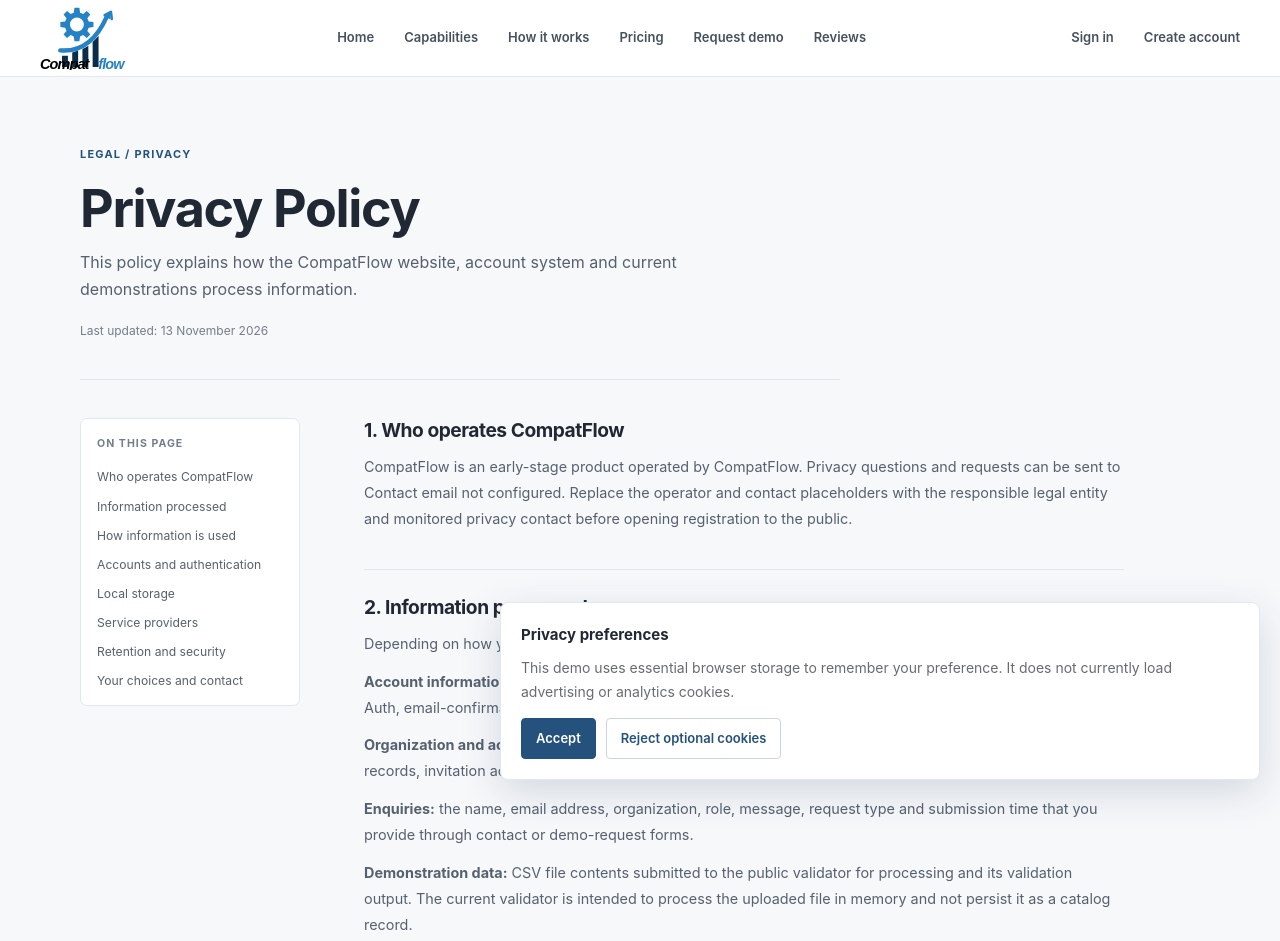
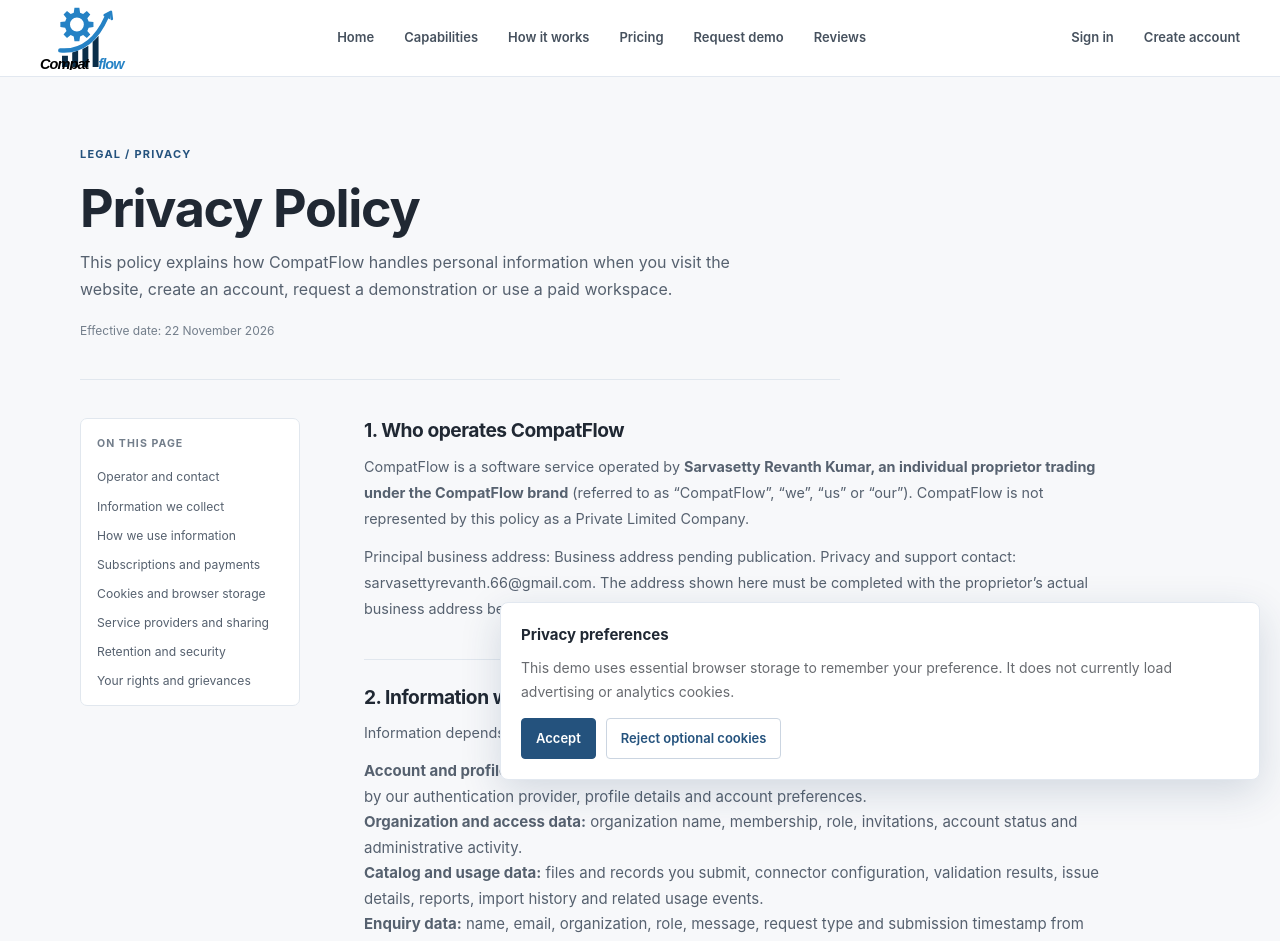
Before and after one commit to Revanth6699/compat-flow, a Next.js app in the folder frontend/: page /privacy in a window 1280 px wide. Shown: the top 941 px of the page. Built offline with nearby package versions, Linux system fonts and the light colour scheme; no server answers.

Commit message:
Update privacy policy for proprietor-operated SaaS

```diff
--- a/frontend/app/privacy/page.tsx
+++ b/frontend/app/privacy/page.tsx
@@ -1,22 +1,90 @@
 import type { Metadata } from "next";
-export const metadata: Metadata = { title: "Privacy Policy", description: "How CompatFlow processes account, organization, contact request and demonstration data." };
-const operatorName = process.env.NEXT_PUBLIC_OPERATOR_NAME || "CompatFlow";
-const contactEmail = process.env.NEXT_PUBLIC_CONTACT_EMAIL || "Contact email not configured";
+
+export const metadata: Metadata = {
+  title: "Privacy Policy",
+  description: "How CompatFlow collects, uses, stores and protects personal information.",
+};
+
+const contactEmail = process.env.NEXT_PUBLIC_CONTACT_EMAIL || "sarvasettyrevanth.66@gmail.com";
+const businessAddress = process.env.NEXT_PUBLIC_OPERATOR_ADDRESS || "Business address pending publication";
+
 export default function PrivacyPage() {
- return <main id="main" className="legal-page"><div className="container legal-container">
-  <header className="legal-hero"><span className="eyebrow">LEGAL / PRIVACY</span><h1>Privacy Policy</h1><p>This policy explains how the CompatFlow website, account system and current demonstrations process information.</p><span className="legal-updated">Last updated: 13 November 2026</span></header>
-  <div className="legal-layout"><aside className="legal-aside"><span>ON THIS PAGE</span><a href="#operator">Who operates CompatFlow</a><a href="#information">Information processed</a><a href="#purpose">How information is used</a><a href="#authentication">Accounts and authentication</a><a href="#cookies">Local storage</a><a href="#providers">Service providers</a><a href="#retention">Retention and security</a><a href="#rights">Your choices and contact</a></aside>
-   <article className="legal-content">
-    <section id="operator"><h2>1. Who operates CompatFlow</h2><p>CompatFlow is an early-stage product operated by {operatorName}. Privacy questions and requests can be sent to {contactEmail}. Replace the operator and contact placeholders with the responsible legal entity and monitored privacy contact before opening registration to the public.</p></section>
-    <section id="information"><h2>2. Information processed</h2><p>Depending on how you use the service, information may include:</p><p><strong>Account information:</strong> email address, authentication identifiers, password credentials managed by Supabase Auth, email-confirmation status and profile information such as the display name you choose to provide.</p><p><strong>Organization and access information:</strong> organization membership, assigned role, account status, invitation records, invitation acceptance and related administrative actions.</p><p><strong>Enquiries:</strong> the name, email address, organization, role, message, request type and submission time that you provide through contact or demo-request forms.</p><p><strong>Demonstration data:</strong> CSV file contents submitted to the public validator for processing and its validation output. The current validator is intended to process the uploaded file in memory and not persist it as a catalog record.</p><p><strong>Technical information:</strong> hosting, API, database and security providers may process IP address, browser/device details, timestamps, request metadata and service logs as part of operating and protecting the service.</p></section>
-    <section id="purpose"><h2>3. How information is used</h2><p>We use information to create and authenticate accounts, confirm email addresses, recover accounts, maintain user profiles, link users to organizations, enforce role-based access, issue and validate invitations, respond to enquiries, provide the demonstration and protect the service. We do not sell personal information.</p><div className="legal-callout">Do not submit passwords, payment-card information, confidential supplier files, personal information about other people or production catalog data through public forms or the CSV demo.</div></section>
-    <section id="authentication"><h2>4. Accounts and authentication</h2><p>Account registration, email confirmation, sign-in and password recovery are handled through Supabase Auth. CompatFlow receives authentication tokens to establish a signed-in session and verify requests to its API. The current frontend stores the refresh token in browser session storage and uses browser local storage temporarily for the PKCE email-link verification value. Sign out clears the locally stored session and requests server-side sign-out.</p><p>Creating an authentication account does not by itself create an organization or grant workspace access. Organization membership and role information are managed separately by CompatFlow. Invitation links should be treated as confidential access credentials.</p></section>
-    <section id="cookies"><h2>5. Cookies and browser storage</h2><p>The website stores the cookie-consent preference in browser local storage. The current custom authentication client stores a refresh token in session storage and a temporary PKCE verifier in local storage to complete email confirmation and password-recovery links. These values support authentication and are not advertising identifiers. Browser settings can clear local and session storage, but doing so may sign you out or invalidate an in-progress verification flow.</p></section>
-    <section id="providers"><h2>6. Service providers and sharing</h2><p>CompatFlow relies on third-party infrastructure to host the website and API, provide authentication and store application data. These providers process information as needed to provide their services and under their own terms. Information may also be disclosed where required by law, to protect users or the service, or as part of a business transfer where legally permitted. Organization administrators may be able to view account details and workspace activity needed to administer their organization.</p></section>
-    <section id="retention"><h2>7. Retention and security</h2><p>Account, organization, invitation and enquiry records are retained for as long as needed to operate the service, administer access, respond to requests, resolve disputes and meet legal obligations. Authentication records are subject to the configured Supabase project retention and deletion processes. CSV contents are intended not to be persisted by the public validator, although request metadata and technical logs may be retained by infrastructure providers under their own policies. Reasonable technical and organizational safeguards are used, but no internet service can guarantee absolute security.</p></section>
-    <section id="rights"><h2>8. Your choices and privacy requests</h2><p>Depending on the law that applies to you, you may be able to request access to, correction of or deletion of your personal information, or exercise other applicable rights. Contact {contactEmail}. We may need to verify your identity and may retain certain information where required or permitted by law. You can update your display name and password in <a href="/settings">Profile settings</a>; account email changes and organization membership changes may require administrator assistance.</p></section>
-    <section><h2>9. International processing and policy changes</h2><p>Our service providers may process information in countries other than the country where you are located. Where required, appropriate safeguards should be used for international transfers. This policy may be updated as product functionality, providers or data practices change. The latest version will be published on this page.</p></section>
-   </article>
-  </div>
- </div></main>;
+  return (
+    <main id="main" className="legal-page">
+      <div className="container legal-container">
+        <header className="legal-hero">
+          <span className="eyebrow">LEGAL / PRIVACY</span>
+          <h1>Privacy Policy</h1>
+          <p>This policy explains how CompatFlow handles personal information when you visit the website, create an account, request a demonstration or use a paid workspace.</p>
+          <span className="legal-updated">Effective date: 22 November 2026</span>
+        </header>
+        <div className="legal-layout">
+          <aside className="legal-aside">
+            <span>ON THIS PAGE</span>
+            <a href="#operator">Operator and contact</a>
+            <a href="#information">Information we collect</a>
+            <a href="#use">How we use information</a>
+            <a href="#payments">Subscriptions and payments</a>
+            <a href="#storage">Cookies and browser storage</a>
+            <a href="#sharing">Service providers and sharing</a>
+            <a href="#retention">Retention and security</a>
+            <a href="#rights">Your rights and grievances</a>
+          </aside>
+          <article className="legal-content">
+            <section id="operator">
+              <h2>1. Who operates CompatFlow</h2>
+              <p>CompatFlow is a software service operated by <strong>Sarvasetty Revanth Kumar, an individual proprietor trading under the CompatFlow brand</strong> (referred to as “CompatFlow”, “we”, “us” or “our”). CompatFlow is not represented by this policy as a Private Limited Company.</p>
+              <p>Principal business address: {businessAddress}. Privacy and support contact: <a href={`mailto:${contactEmail}`}>{contactEmail}</a>. The address shown here must be completed with the proprietor’s actual business address before live commercial launch.</p>
+            </section>
+            <section id="information">
+              <h2>2. Information we collect</h2>
+              <p>Information depends on the features you use and may include:</p>
+              <ul>
+                <li><strong>Account and profile data:</strong> name, email address, authentication identifiers, password credentials handled by our authentication provider, profile details and account preferences.</li>
+                <li><strong>Organization and access data:</strong> organization name, membership, role, invitations, account status and administrative activity.</li>
+                <li><strong>Catalog and usage data:</strong> files and records you submit, connector configuration, validation results, issue details, reports, import history and related usage events.</li>
+                <li><strong>Enquiry data:</strong> name, email, organization, role, message, request type and submission timestamp from contact and demonstration forms.</li>
+                <li><strong>Payment and subscription references:</strong> plan, subscription status, billing period, transaction identifiers, invoice or receipt references and payment event details. Payment credentials are handled by the payment provider; we do not ask you to send card numbers or security codes to CompatFlow.</li>
+                <li><strong>Technical and security data:</strong> IP address, browser and device information, timestamps, diagnostic logs and request metadata generated by the website, API and infrastructure providers.</li>
+              </ul>
+            </section>
+            <section id="use">
+              <h2>3. How we use information</h2>
+              <p>We use information to create and secure accounts; authenticate users; manage organizations, roles and invitations; provide catalog validation, imports, reports and integrations; administer subscriptions; process support and demonstration requests; send service and billing communications; prevent fraud and misuse; troubleshoot failures; maintain records; and comply with legal obligations.</p>
+              <p>We do not sell personal information. We do not use uploaded catalog information to advertise third-party products. You are responsible for ensuring that you have the right to upload and process information supplied to CompatFlow, including information relating to other people.</p>
+            </section>
+            <section id="payments">
+              <h2>4. Subscriptions and payments</h2>
+              <p>When paid subscriptions are available, payments and recurring billing are processed through Razorpay or another payment method expressly identified at checkout. The payment provider may collect and process payment credentials, verification data and transaction information under its own privacy terms. CompatFlow receives payment and subscription references needed to activate access, reconcile billing, handle support requests and maintain financial records.</p>
+              <p>We do not store full payment-card numbers, CVV values, UPI PINs or internet-banking passwords. Do not send these details to us through email, contact forms or support messages.</p>
+            </section>
+            <section id="storage">
+              <h2>5. Cookies and browser storage</h2>
+              <p>CompatFlow currently uses browser storage for essential functions, including remembering your privacy-banner choice and maintaining authentication and email-verification flows. The current website does not intentionally load advertising or analytics cookies. Authentication tokens and temporary verification values may be stored in browser local or session storage. Clearing browser storage may sign you out or interrupt an active verification flow.</p>
+            </section>
+            <section id="sharing">
+              <h2>6. Service providers and other disclosures</h2>
+              <p>We use service providers to host and deliver the website and API, authenticate users, store application data, process payments and deliver operational email. These may include Vercel, Render, Supabase, Razorpay and Google email services, depending on the feature and environment. They process information as needed to provide their services and under their applicable terms and safeguards.</p>
+              <p>We may disclose information where required by law, to respond to lawful requests, protect users or the service, investigate suspected misuse, or complete a lawful business transfer. Organization administrators can access member and workspace information needed to administer their organization. We do not make customer workspace information public by default.</p>
+            </section>
+            <section id="retention">
+              <h2>7. Retention and security</h2>
+              <p>We retain information for as long as reasonably necessary to provide the service, maintain account and subscription records, support organizations, resolve disputes, prevent fraud and meet applicable legal and accounting requirements. Retention periods may differ for authentication records, uploaded catalog data, reports, enquiries, payment records and technical logs. Deleting an account does not require us to erase records that must be retained by law or are necessary to establish, exercise or defend legal claims.</p>
+              <p>We use reasonable technical and organizational safeguards appropriate to the service. No online service or transmission method can be guaranteed completely secure. You should use strong, unique passwords, restrict team access and avoid uploading information you are not authorized to share.</p>
+            </section>
+            <section id="rights">
+              <h2>8. Your choices, privacy rights and grievances</h2>
+              <p>Subject to applicable law, you may request access to information about your personal data, correction or updating of inaccurate information, erasure where permitted, or exercise other available rights. Where processing relies on consent, you may withdraw that consent; withdrawal does not affect processing already carried out lawfully. You may also request help with account deletion through your account settings or by contacting us.</p>
+              <p>Send privacy requests or complaints to <a href={`mailto:${contactEmail}`}>{contactEmail}</a> with the subject “Privacy Request”. We may ask for reasonable information to verify your identity. We aim to acknowledge grievances within 48 hours and resolve them within 30 days, subject to complexity and applicable legal requirements.</p>
+              <p><strong>Grievance contact:</strong> Sarvasetty Revanth Kumar, Proprietor, CompatFlow. Email: <a href={`mailto:${contactEmail}`}>{contactEmail}</a>. Business address: {businessAddress}. The business address must be completed before live launch.</p>
+            </section>
+            <section>
+              <h2>9. Children, international processing and updates</h2>
+              <p>CompatFlow is a business software service and is not directed to children. Do not create an account or submit a child’s personal information. Our service providers may process information in locations outside your state or country, subject to applicable law and safeguards. We may update this policy as the product, legal requirements or service providers change. The effective date above identifies the current version.</p>
+            </section>
+          </article>
+        </div>
+      </div>
+    </main>
+  );
 }
```
